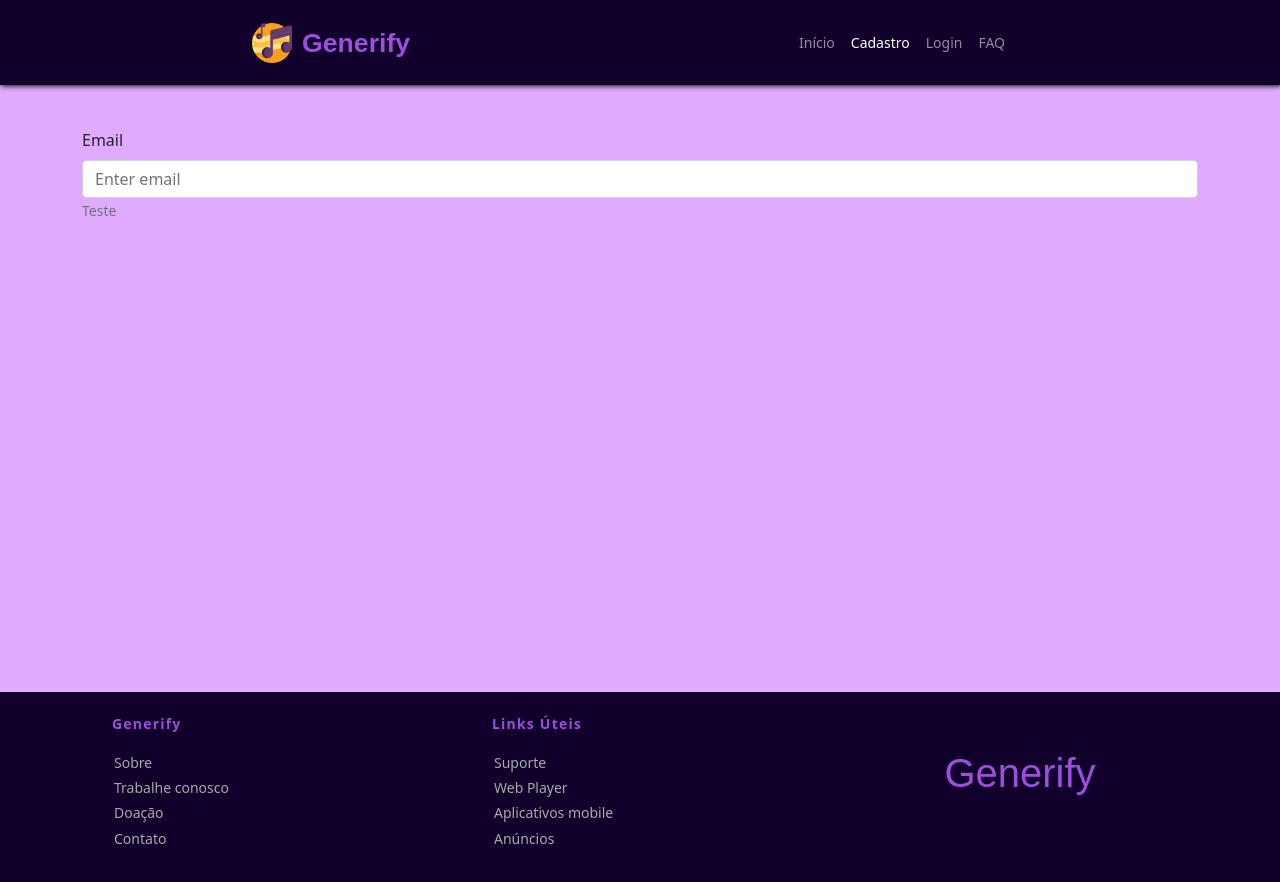
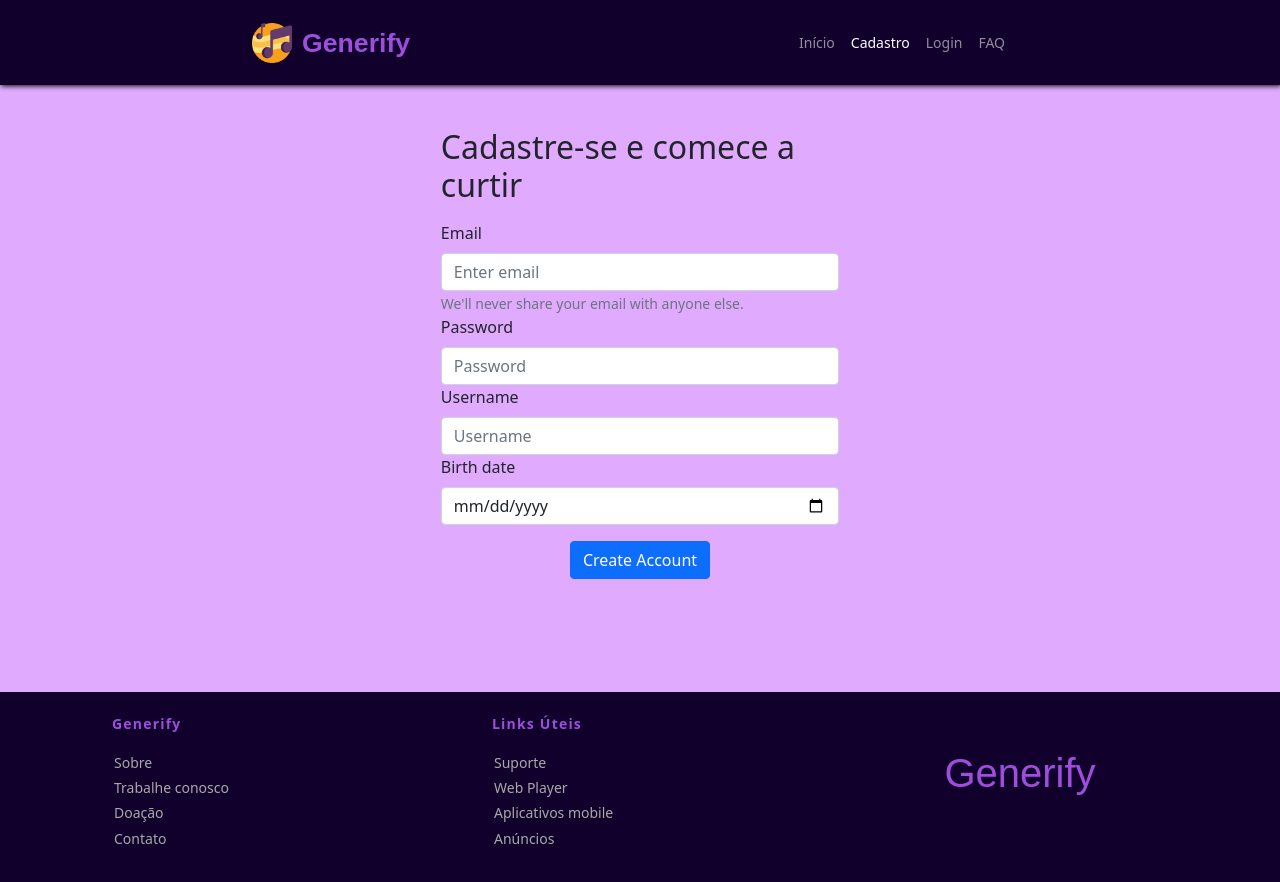
Before and after one commit to marceloasfor/generify-react, a React (Create React App) app: page /form in a window 1280 px wide. Shown: the top 882 px of the page. Built offline with nearby package versions, Linux system fonts and the light colour scheme; a web font is replaced by a local one.

Commit message:
Forms page adjustments

```diff
--- a/src/pages/form.js
+++ b/src/pages/form.js
@@ -1,20 +1,49 @@
-import { useState } from 'react';
 import React from "react";
 import Form from 'react-bootstrap/Form';
+import Button from 'react-bootstrap/Button'
 
 const Forms = () => {
 
   return (
     <div className="pg-form container">
+      <div className="pg-form container-fluid row align-items-center justify-content-center">
+        <div className='col-10 col-md-8 col-lg-6 d-flex justify-content-center'>
           <Form>
-        <Form.Group className="mb-3" controlId="formBasicEmail">
+            <Form.Group controlId="formTitle">
+              <Form.Label><h2>Cadastre-se e comece a curtir</h2></Form.Label>
+            </Form.Group>
+
+            <Form.Group controlId="formBasicEmail">
               <Form.Label>Email</Form.Label>
               <Form.Control type="email" placeholder="Enter email" />
               <Form.Text className="text-muted">
-            Teste
+                We'll never share your email with anyone else.
               </Form.Text>
             </Form.Group>
+
+            <Form.Group controlId='formBasicPassword'>
+              <Form.Label>Password</Form.Label>
+              <Form.Control type='password' placeholder='Password' />
+            </Form.Group>
+
+            <Form.Group controlId='formBasicPassword'>
+              <Form.Label>Username</Form.Label>
+              <Form.Control type='text' placeholder='Username' />
+            </Form.Group>
+
+            <Form.Group controlId="formBasicDatePicker">
+              <Form.Label>Birth date</Form.Label>
+              <Form.Control type="date" name='date_of_birth' />
+            </Form.Group>
+
+            <div className='d-flex justify-content-center'>
+              <Button className='mt-3' variant='primary' type='submit'>
+                Create Account
+              </Button>
+            </div>
           </Form>
+        </div>
+      </div>
     </div>
   );
 };
```
Also changed, not shown: src/index.css (+22 -22 lines). Lines whose indentation alone changed are shown as unchanged.
